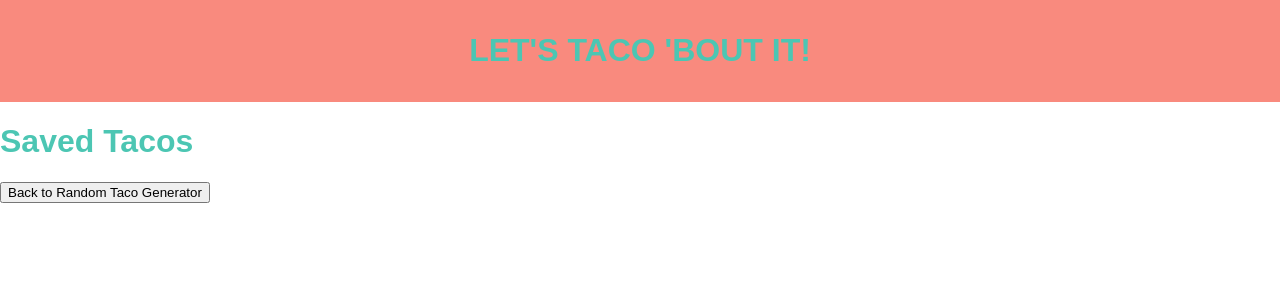
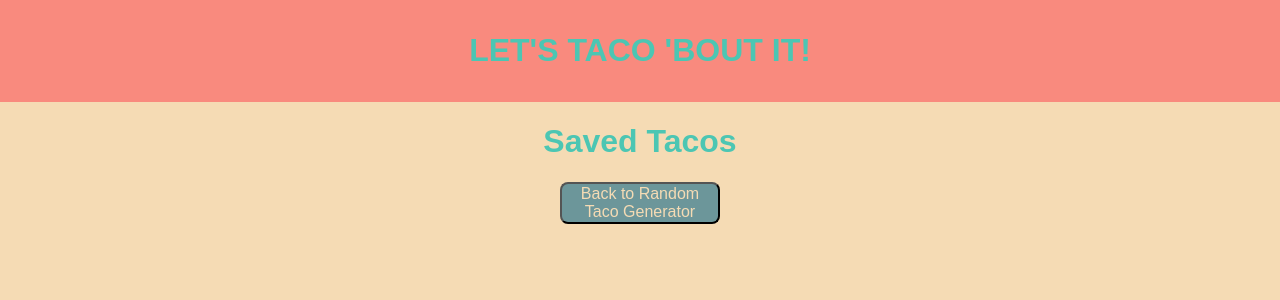
Before and after one commit to Codeherder19/Lets-Taco-Bout-It, a React (Create React App) app: page /SavedTacos in a window 1280 px wide. Shown: the top 300 px of the page. Built offline with nearby package versions, Linux system fonts and the light colour scheme.

Commit message:
Add styling to main section and back button

```diff
--- a/src/SavedTacos.css
+++ b/src/SavedTacos.css
@@ -0,0 +1,14 @@
+.saved-tacos{
+  display: flex;
+  flex-direction: column;
+  align-items: center;
+  height: 89vh;
+  background-color: #F5DBB4;
+}
+ .back-to-random {
+   font-size: 1rem;
+   width: 10rem;
+   background-color: #6C969A;
+   color: #F5DBB4;
+   border-radius: .5rem;
+ }
```
